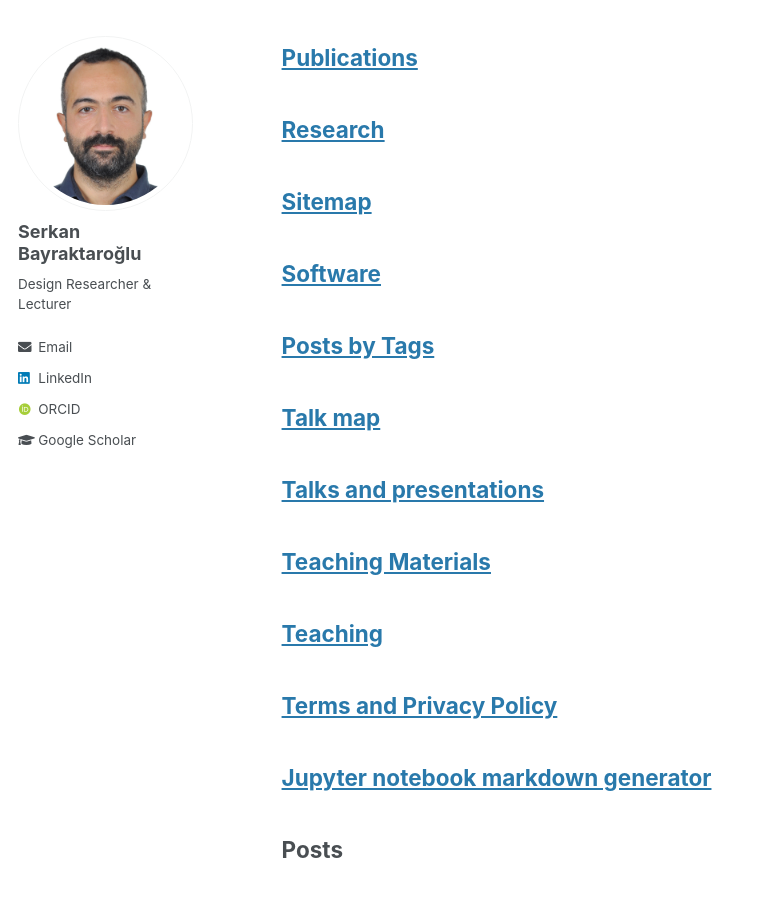
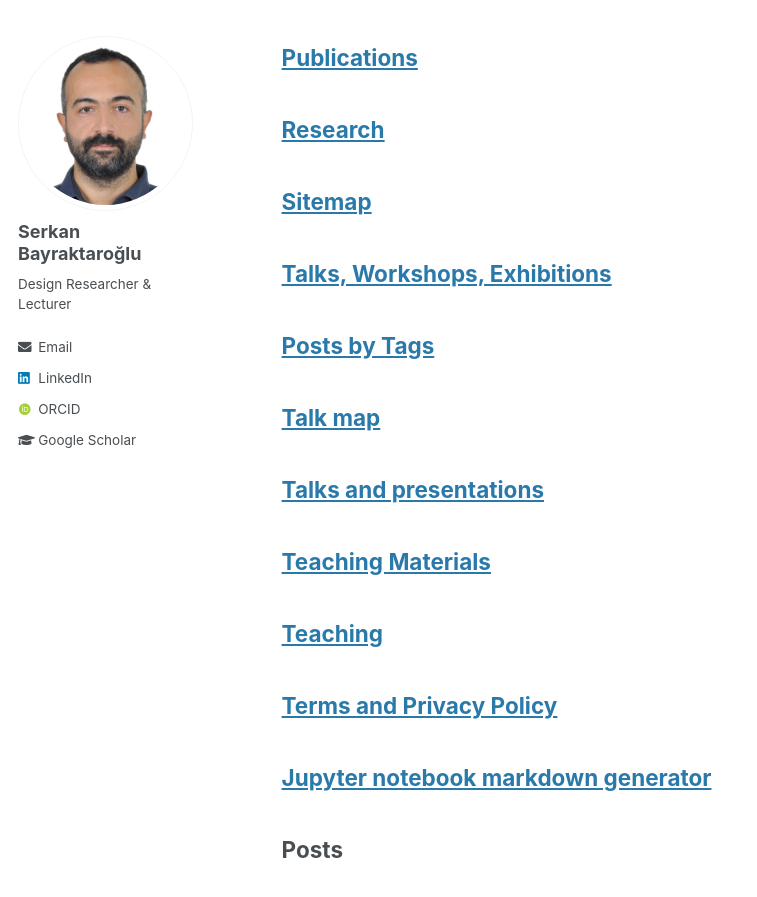
Before and after one commit to serkanbayraktaroglu/serkanbayraktaroglu.github.io, a Jekyll site: the page built from _pages/sitemap.md, in a window 1280 px wide and 900 px high, scrolled down 624 px. Shown: the top 897 px of the window, without its empty margins (0-757 px from the left). Built offline with Jekyll 4.4.1, drawn with Linux system fonts in a browser that asks for light colours; some web fonts are replaced.

Commit message:
Update software.md

```diff
--- a/_pages/software.md
+++ b/_pages/software.md
@@ -1,7 +1,7 @@
 ---
 permalink: /software/
-title: "Software"
-gallery:
+title: "Talks, Workshops, Exhibitions"
+gallery1:
   - url: software/table.png
     image_path: software/table.png
     alt: "coefficient table generated by BayesPostEst"
@@ -28,7 +28,7 @@
 
 I am a developer of the [BayesPostEst](https://cran.r-project.org/package=BayesPostEst) R package for generating postestimation quantities of interest from Bayesian models. The package contains functions for producing regression tables, plotting predicted probabilities, calculating first differences, creating coefficient plots, and many other quantities. You can view the [Journal of Open Source Software](https://joss.theoj.org/) article for the package [here](https://doi.org/10.21105/joss.01722).
 
-{% include gallery %}
+{% include gallery1 %}
 
 To install the latest release on CRAN:
 
```
